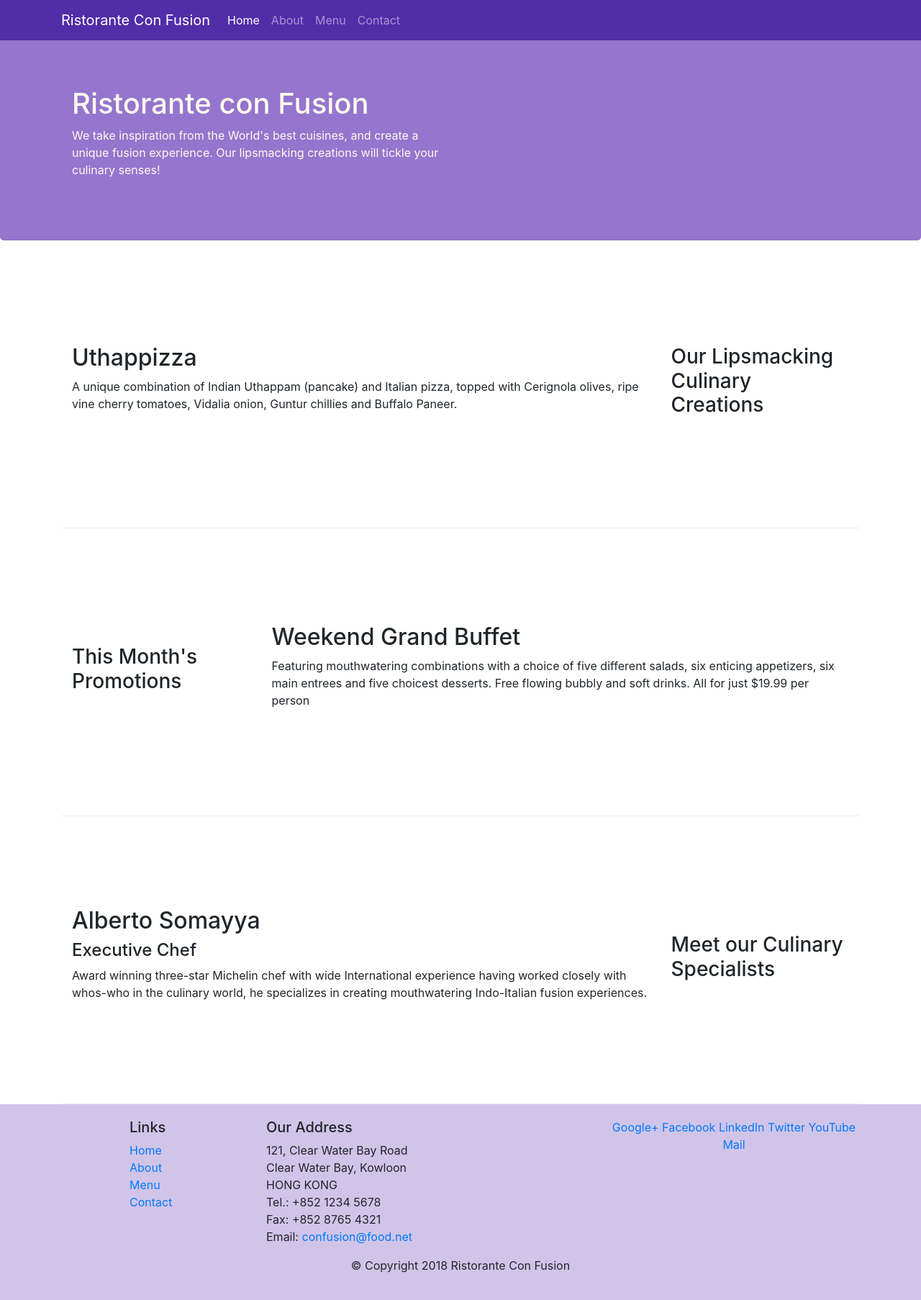
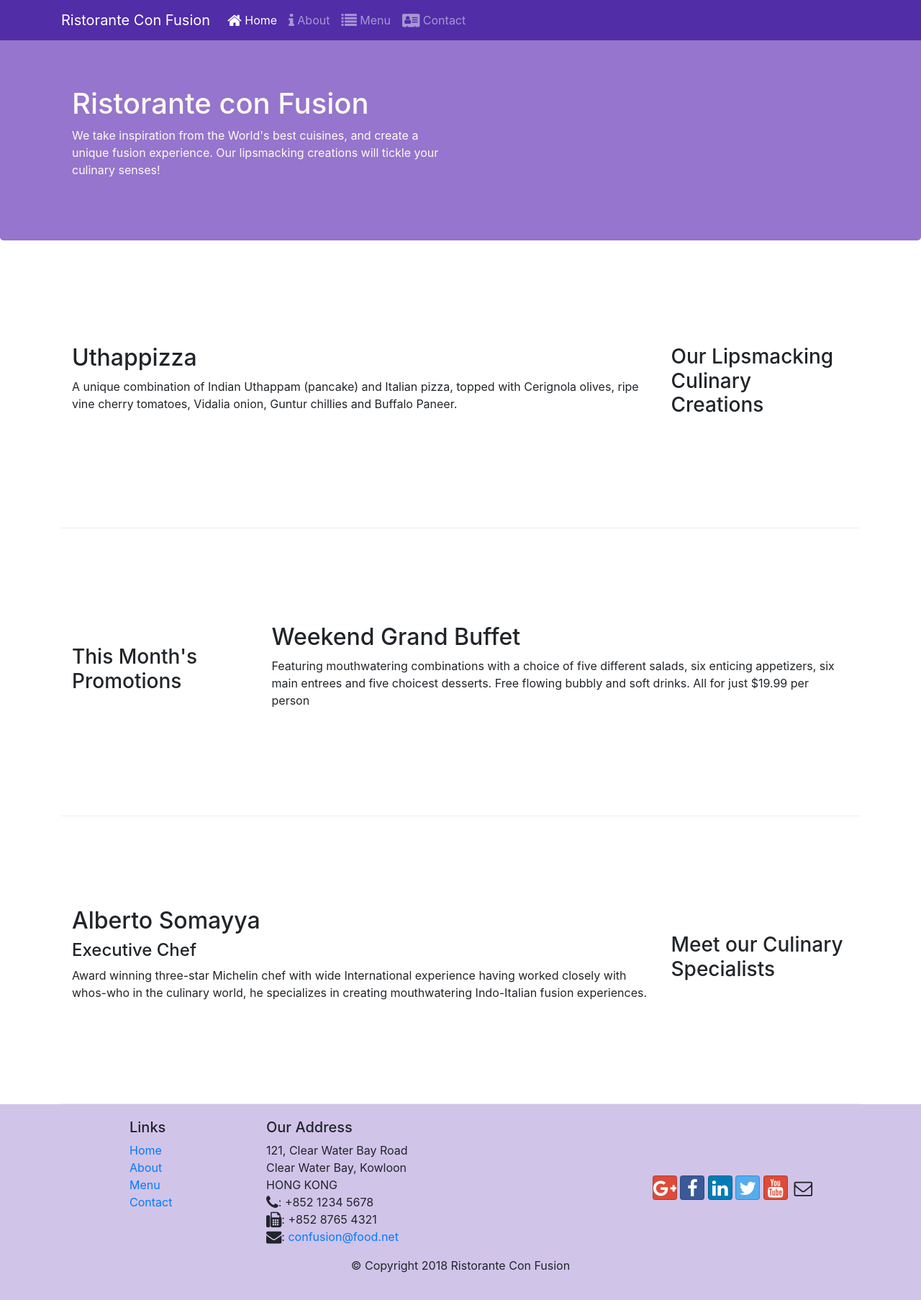
Before and after one commit to josue-venegas-almonacid/Bootstrap4, a website: page conFusion/index.html in a window 1280 px wide. Shown: the whole page at 72% size. Drawn offline with nearby package versions, Linux system fonts and the light colour scheme.

Commit message:
Icon Fonts

```diff
--- a/conFusion/index.html
+++ b/conFusion/index.html
@@ -11,6 +11,11 @@
     <link rel="stylesheet" href="node_modules/bootstrap/dist/css/bootstrap.min.css">
     <link rel="stylesheet" href="css/styles.css">
     <title>Ristorante Con Fusion</title>
+
+    <!-- FontAwesome and Bootstrap Social-->
+    <link rel="stylesheet" href="node_modules/font-awesome/css/font-awesome.min.css">
+    <link rel="stylesheet" href="node_modules/bootstrap-social/bootstrap-social.css">
+
 </head>
 
 <body>
@@ -23,10 +28,10 @@
             <a class="navbar-brand" href="./index.html">Ristorante Con Fusion</a>
             <div class="collapse navbar-collapse" id="Navbar">
                 <ul class="navbar-nav mr-auto">
-                    <li class="nav-item active"><a class="nav-link" href="./index.html">Home</a></li>
-                    <li class="nav-item"><a class="nav-link" href="./aboutus.html">About</a></li>
-                    <li class="nav-item"><a class="nav-link" href="#">Menu</a></li>
-                    <li class="nav-item"><a class="nav-link" href="#">Contact</a></li>
+                    <li class="nav-item active"><a class="nav-link" href="#"><span class="fa fa-home fa-lg"></span> Home</a></li>
+                    <li class="nav-item"><a class="nav-link" href="./aboutus.html"><span class="fa fa-info fa-lg"></span> About</a></li>
+                    <li class="nav-item"><a class="nav-link" href="#"><span class="fa fa-list fa-lg"></span> Menu</a></li>
+                    <li class="nav-item"><a class="nav-link" href="#"><span class="fa fa-address-card fa-lg"></span> Contact</a></li>
                 </ul>
             </div>
         </div>
@@ -86,35 +91,36 @@
                     <h5>Links</h5>
                     <ul class="list-unstyled">
                         <li><a href="#">Home</a></li>
-                        <li><a href="#">About</a></li>
+                        <li><a href="./aboutus.html">About</a></li>
                         <li><a href="#">Menu</a></li>
                         <li><a href="#">Contact</a></li>
                     </ul>
                 </div>
-                <div class="col-7 col-sm 5">
+                <div class="col-7 col-sm-5">
                     <h5>Our Address</h5>
                     <address>
 		              121, Clear Water Bay Road<br>
 		              Clear Water Bay, Kowloon<br>
 		              HONG KONG<br>
-		              Tel.: +852 1234 5678<br>
-		              Fax: +852 8765 4321<br>
-		              Email: <a href="mailto:confusion@food.net">confusion@food.net</a>
+                      <i class="fa fa-phone fa-lg"></i>: +852 1234 5678<br>
+                      <i class="fa fa-fax fa-lg"></i>: +852 8765 4321<br>
+                      <i class="fa fa-envelope fa-lg"></i>:
+                      <a href="mailto:confusion@food.net">confusion@food.net</a>
 		           </address>
                 </div>
-                <div class="col-12 col-sm-4 aling-self-center">
+                <div class="col-12 col-sm-4 align-self-center">
                     <div class="text-center">
-                        <a href="http://google.com/+">Google+</a>
-                        <a href="http://www.facebook.com/profile.php?id=">Facebook</a>
-                        <a href="http://www.linkedin.com/in/">LinkedIn</a>
-                        <a href="http://twitter.com/">Twitter</a>
-                        <a href="http://youtube.com/">YouTube</a>
-                        <a href="mailto:">Mail</a>
+                        <a class="btn btn-social-icon btn-google" href="http://google.com/+"><i class="fa fa-google-plus"></i></a>
+                        <a class="btn btn-social-icon btn-facebook" href="http://www.facebook.com/profile.php?id="><i class="fa fa-facebook"></i></a>
+                        <a class="btn btn-social-icon btn-linkedin" href="http://www.linkedin.com/in/"><i class="fa fa-linkedin"></i></a>
+                        <a class="btn btn-social-icon btn-twitter" href="http://twitter.com/"><i class="fa fa-twitter"></i></a>
+                        <a class="btn btn-social-icon btn-google" href="http://youtube.com/"><i class="fa fa-youtube"></i></a>
+                        <a class="btn btn-social-icon" href="mailto:"><i class="fa fa-envelope-o"></i></a>
                     </div>
                 </div>
            </div>
            <div class="row justify-content-center">
-                <div clas="col-auto">
+                <div class="col-auto">
                     <p>© Copyright 2018 Ristorante Con Fusion</p>
                 </div>
            </div>
--- a/conFusion/package.json
+++ b/conFusion/package.json
@@ -15,6 +15,8 @@
   },
   "dependencies": {
     "bootstrap": "^4.5.0",
+    "bootstrap-social": "^5.1.1",
+    "font-awesome": "^4.7.0",
     "jquery": "^3.5.1",
     "popper.js": "^1.12.9"
   }
```
Also changed, not shown: conFusion/aboutus.html (+19 -14 lines), 1 other file.
